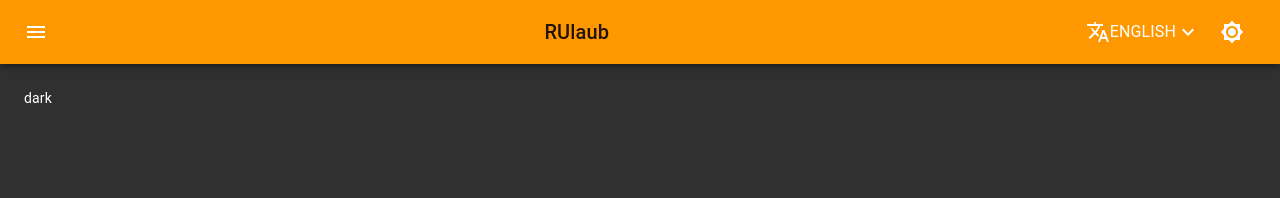
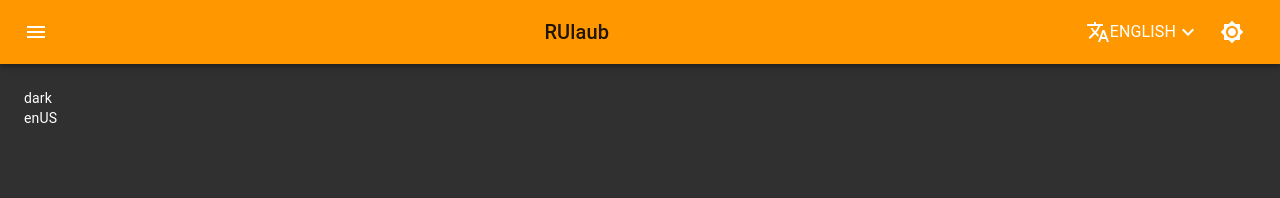
Before and after one commit to Cielquan/RUlaub, a React (Create React App) app: page / in a window 1280 px wide. Shown: the top 198 px of the page. Built offline with nearby package versions, Linux system fonts and the light colour scheme.

Commit message:
add lang state to main element

```diff
--- a/src/App.tsx
+++ b/src/App.tsx
@@ -28,6 +28,7 @@ function App(): React.ReactElement {
         <main className={classes.content}>
           <div className={classes.navbarSpacer} />
           <div> {darkState ? "dark" : "light"} </div>
+          <div> {langState.locale} </div>
         </main>
       </div>
       <InfoPage />
```
